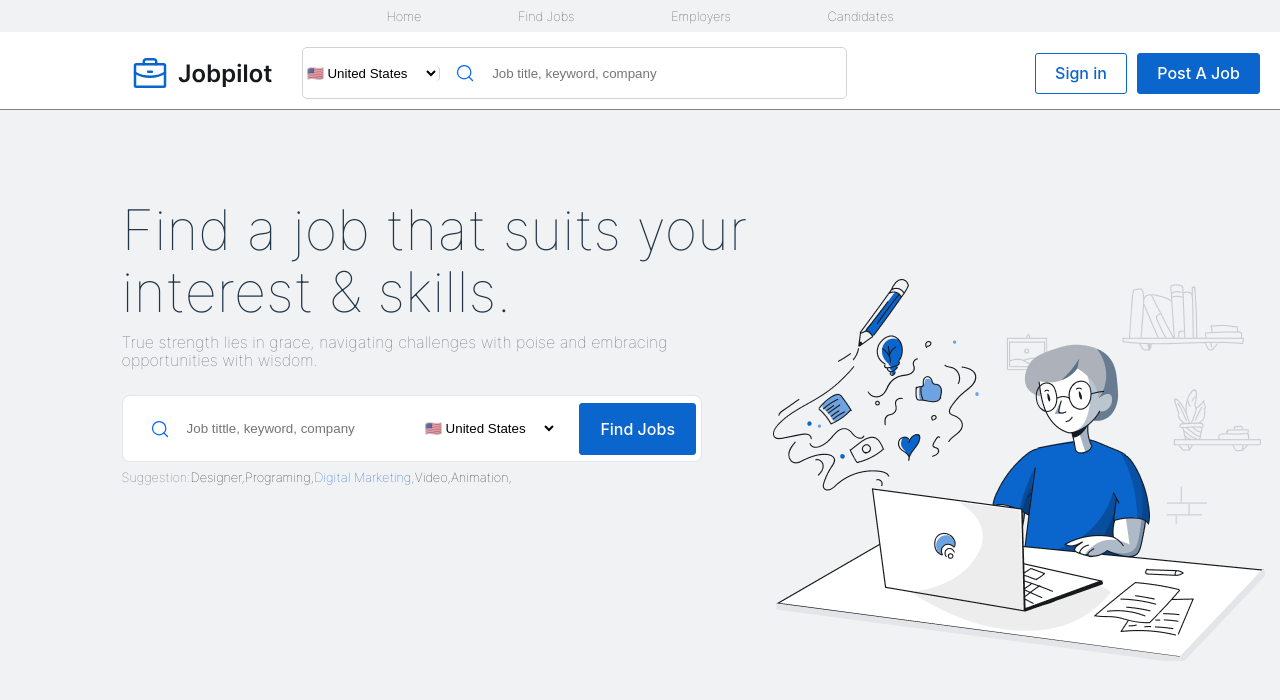
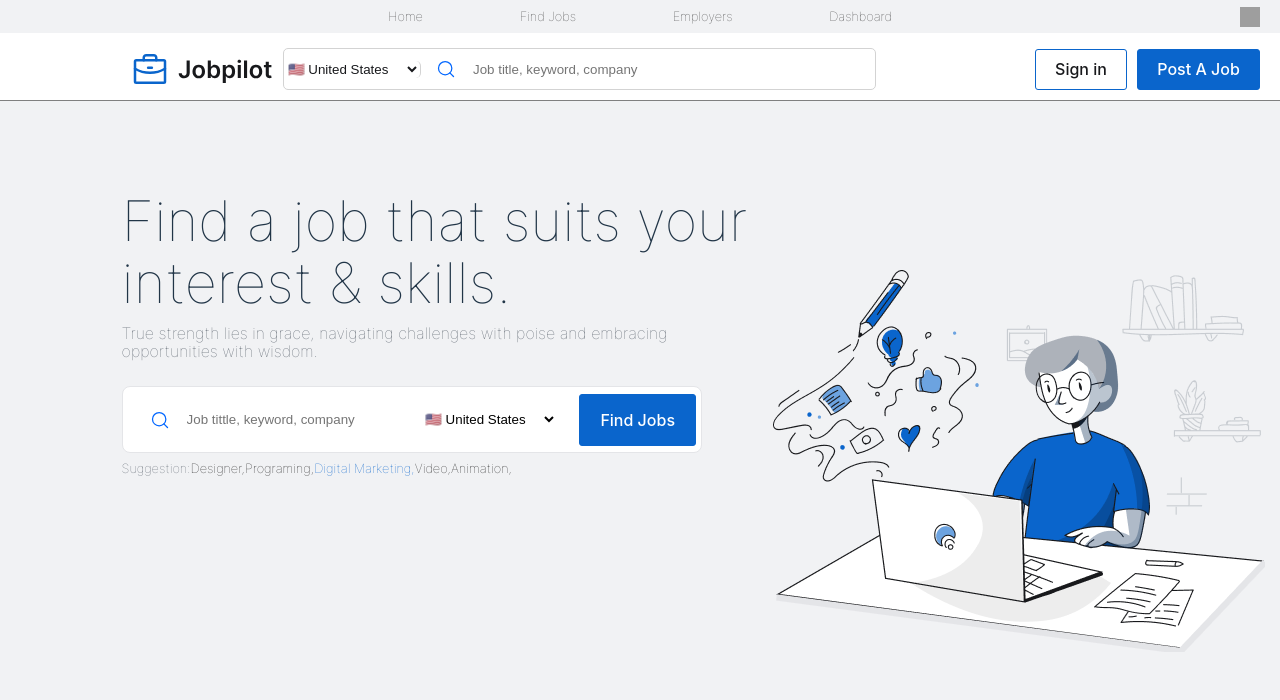
Before and after one commit to johnnybeatzxxd/React-Job-Listing-Frontend-Website, a React (Vite) app: page / in a window 1280 px wide. Shown: the top 700 px of the page. Built offline with nearby package versions, Linux system fonts and the light colour scheme; grey boxes are pictures that could not be loaded.

Commit message:
support for light and dark themes

```diff
--- a/src/App.jsx
+++ b/src/App.jsx
@@ -1,18 +1,35 @@
 import { useState } from 'react'
 import { BrowserRouter, Routes, Route } from "react-router";
 import { HomePage } from './pages/home';
+import { FindJobs } from './pages/find-jobs';
+import { JobDetails } from './pages/job-details';
+import { DashboardPage } from './pages/dashboard'
 import './index.css'
+import { createContext, useEffect } from 'react';
+export const Context = createContext()
 function App() {
+
+  const [isDarkMode, setIsDarkMode] = useState(() => {
+    const savedTheme = localStorage.getItem('theme');
+    return savedTheme ? savedTheme === 'dark' : false;
+  });
+
+  useEffect(() => {
+    localStorage.setItem('theme', isDarkMode ? 'dark' : 'light');
+  }, [isDarkMode]);
 
 
   return (
-    <>
+    <Context.Provider value={[isDarkMode,setIsDarkMode]}>
       <BrowserRouter>
         <Routes>
           <Route path="/" element={<HomePage />} />
+          <Route path="find-jobs" element={<FindJobs />} />
+          <Route path="details" element={<JobDetails />} />
+          <Route path="dashboard" element={<DashboardPage />} />
         </Routes>
       </BrowserRouter>
-    </>
+    </Context.Provider>
   )
 }
 
--- a/src/components/navbar.jsx
+++ b/src/components/navbar.jsx
@@ -2,21 +2,33 @@ import { useState } from 'react'
 import { styled } from 'styled-components'
 import '../index.css'
 import LogoImage from '../assets/Logo.svg'
+import LogoDark from '../assets/Logo-dark.svg'
 import SearchLogo from '../assets/fi_search.svg'
+import MoonIcon from '../assets/moon.svg'
+import { ThemeProvider } from 'styled-components';
+import { lightTheme, darkTheme } from '../utils/theme.js';
+import { useContext } from 'react'
+import { Context } from '../App.jsx'
 
 
 export function NavigationBar(){
+    const [isDarkMode, setIsDarkMode] = useContext(Context);
+    const toggleTheme = () => {
+        setIsDarkMode((prevMode) => !prevMode);
+      };
     return (
+        <ThemeProvider theme={isDarkMode ? darkTheme : lightTheme}>
         <Navbar>
                 <Tabs>
-                    <NavTab>Home</NavTab>
-                    <NavTab>Find Jobs</NavTab>
+                    <NavTab onClick={()=>{window.location.href = "/"}}>Home</NavTab>
+                    <NavTab onClick={()=>{window.location.href = "find-jobs"}}>Find Jobs</NavTab>
                     <NavTab>Employers</NavTab>
-                    <NavTab>Candidates</NavTab>
+                    <NavTab onClick={()=>{window.location.href = "dashboard"}}>Dashboard</NavTab>
+                    <ThemeIcon onClick={toggleTheme} src={MoonIcon} alt="Theme Toggle" />
                 </Tabs>
                 <Navbody>
                 <LeftSpace/>
-                    <Logo src={LogoImage} alt="Logo" />
+                    <Logo src={isDarkMode ? LogoDark :LogoImage} alt="Logo" />
                     <SearchWrapper>
                         <Search>
                             <CountryDropdown />
@@ -25,12 +37,13 @@ export function NavigationBar(){
                         </Search>
                     </SearchWrapper>
                     <Navbuttons>
-                        <NavButton style={{backgroundColor:"white",color:"#0A65CC"}}>Sign in</NavButton>
-                        <NavButton>Post A Job</NavButton>
+                        <NavButton>Sign in</NavButton>
+                        <NavButton style={{background:"#0A65CC",color:"white"}}>Post A Job</NavButton>
 
                     </Navbuttons>
                 </Navbody>
             </Navbar>
+            </ThemeProvider>
     )
 }
 
@@ -47,7 +60,7 @@ const NavTab = styled.button`
     width: auto;
     height: 100%;
     background-color: transparent;
-    color: #3d3d3d;
+    color: ${({ theme }) => theme.secColor};
     outline: none;
     border-radius: 0px;
     font-family: "Inter Tight", sans-serif;
@@ -55,19 +68,21 @@ const NavTab = styled.button`
     font-size: 0.8rem;
     font-weight: 100;
     font-style: normal;
+    border-bottom: 2px solid transparent;
     &:hover {
-        border-bottom: 3px solid #0A65CC;
+        border-bottom: 2px solid #0A65CC;
     }
 `
 const Tabs  = styled.div`
     display: flex;
     flex-direction: row;
-    background-color: #F1F2F4;
+    background-color: ${({ theme }) => theme.secBackground};
     width: 100%;
     height: 25%;
     justify-content: center;
     align-items: center;
     gap: 5%;
+    position: relative;
 `
 const LeftSpace = styled.div`
     padding-left: 130px;
@@ -85,6 +100,7 @@ const Navbody = styled.div`
     align-items: center;
     padding-top: 15px;
     padding-bottom: 10px;
+    background-color: ${({ theme }) => theme.background};
 
     @media (max-width: 768px) {
         flex-direction: column;
@@ -106,9 +122,10 @@ const Search = styled.div`
     display: flex;
     flex-direction: row;
     align-items: center;
-    width: 90%;
-    height: 50px;
-    border: 1px solid lightgray;
+    margin-left: 10px;
+    width: 100%;
+    height: 40px;
+    border: 1px solid ${({ theme }) => theme.weakBorderColor};
     border-radius: 5px;
 
     @media (max-width: 768px) {
@@ -121,8 +138,8 @@ const Dropdown = styled.select`
     outline: none;
     border: none;
     border-right: 0.5px solid lightgrey;
-    background-color: white;
-    color:black
+    background-color: ${({ theme }) => theme.background};
+    color: ${({ theme }) => theme.color}
 `
 const SLogo = styled.img`
     margin-left: 15px;
@@ -135,7 +152,7 @@ const SearchInput = styled.input`
     background-color: transparent;
     border:none;
     outline: none;
-    color: black;
+    color: ${({ theme }) => theme.color};
 
     @media (max-width: 768px) {
         width: 70%;
@@ -156,17 +173,16 @@ const Navbuttons = styled.div`
     }
 `
 const NavButton = styled.button`
-    background-color:#0A65CC;
+    background-color: ${({ theme }) => theme.background};
     border: 1px solid #0A65CC;
     border-radius: 3px;
-    color: white;
+    color:${({ theme }) => theme.color} ;
 `
 const CountryDropdown = () => {
     const countries = [
         { name: 'United States', code: 'US', flag: '🇺🇸' },
         { name: 'Canada', code: 'CA', flag: '🇨🇦' },
         { name: 'United Kingdom', code: 'GB', flag: '🇬🇧' },
-        // Add more countries as needed
     ];
 
     const [selectedCountry, setSelectedCountry] = useState(countries[0]);
@@ -181,3 +197,15 @@ const CountryDropdown = () => {
         </Dropdown>
     );
 };
+
+const ThemeIcon = styled.img`
+    width: 20px;
+    height: 20px;
+    cursor: pointer;
+    position: absolute;
+    right: 20px;
+    top: 50%;
+    transform: translateY(-50%);
+    cursor: pointer;
+    font-size: 1.2rem;
+`
--- a/src/components/search-inbox.jsx
+++ b/src/components/search-inbox.jsx
@@ -1,15 +1,22 @@
 import { useState } from 'react'
 import { styled } from 'styled-components'
 import '../index.css'
+import { ThemeProvider } from 'styled-components';
+import { lightTheme, darkTheme } from '../utils/theme.js';
+import { useContext } from 'react'
+import { Context } from '../App.jsx'
 
 import SearchLogo from '../assets/fi_search.svg'
 
 export function SearchInbox(){
+    const [isDarkMode, setIsDarkMode] = useContext(Context);
     return (
+        <ThemeProvider theme={isDarkMode ? darkTheme : lightTheme}>
         <Search>
             <SLogo src={SearchLogo} alt="Logo" />
             <SearchInput placeholder='Job tittle, keyword, company'/>
         </Search>
+        </ThemeProvider>
     )
 }
 
@@ -19,7 +26,7 @@ const Search = styled.div`
     align-items: center;
     width: 50%;
     height: 100%;
-    border: 0px solid lightgray;
+    color:${({ theme }) => theme.color};
     margin-left: 12px;
     border-radius: 5px;
 `
@@ -28,7 +35,7 @@ const Dropdown = styled.select`
     outline: none;
     border: none;
     border-right: 0.5px solid lightgrey;
-    background-color: white;
+    background-color: ${({ theme }) => theme.background};
     color:black
 `
 const SLogo = styled.img`
@@ -42,5 +49,5 @@ const SearchInput = styled.input`
     background-color: transparent;
     border:none;
     outline: none;
-    color: black
+    color: ${({ theme }) => theme.color}
 `
--- /dev/null
+++ b/src/utils/theme.js
@@ -0,0 +1,19 @@
+export const lightTheme = {
+    background: '#ffffff',
+    secBackground:'#f1f2f4',
+    color: '#18191c',
+    secColor:'#3d3d3d',
+    weakTextColor:'#3d3d3d',
+    weakBorderColor:'lightgrey',
+    iconWrapper: '#E7F0FA'
+  };
+
+  export const darkTheme = {
+    background: '#181a1b',
+    color: '#e8e6e3',
+    secColor: '#b3afa7',
+    secBackground:'#1f2223',
+    weakTextColor:'#b3afa7',
+    weakBorderColor:'#323639',
+    iconWrapper:'#202324'
+};
```
